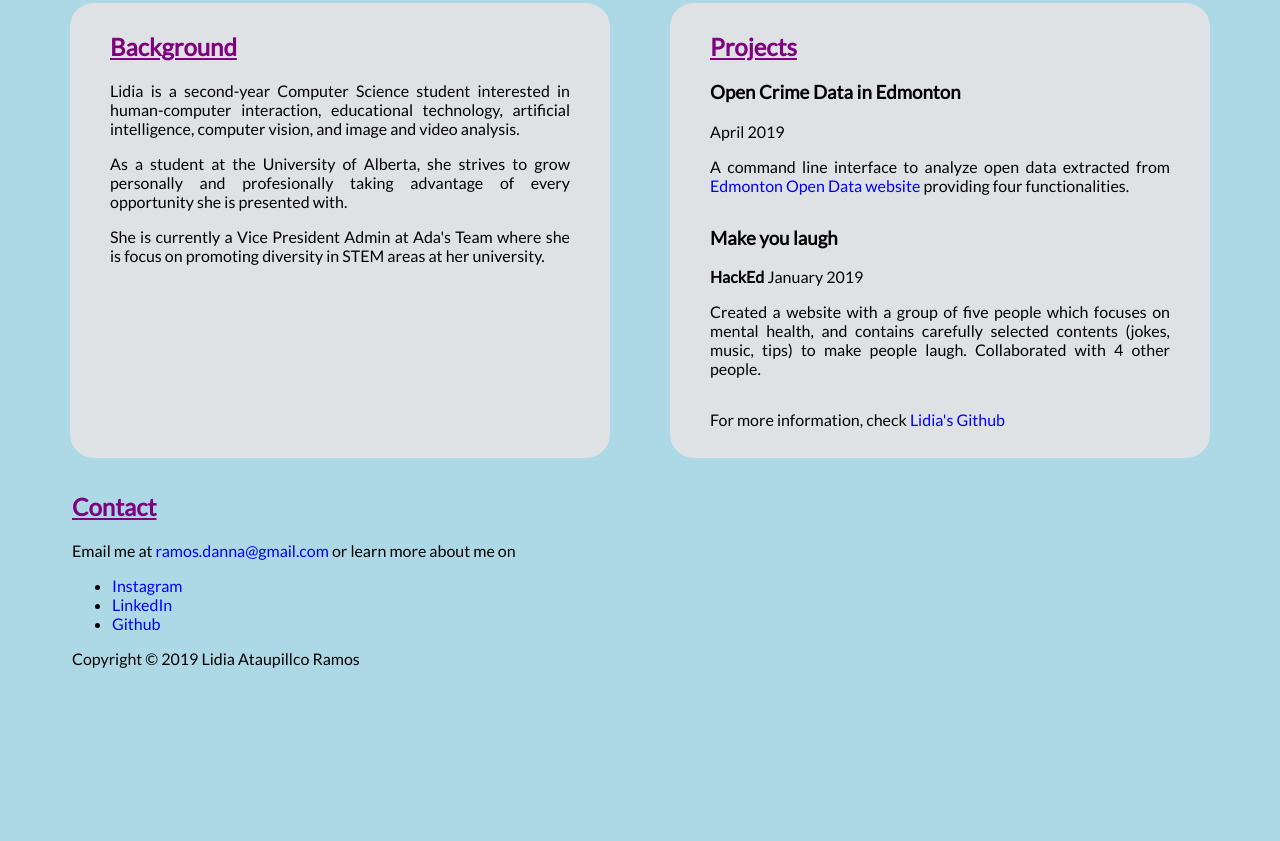
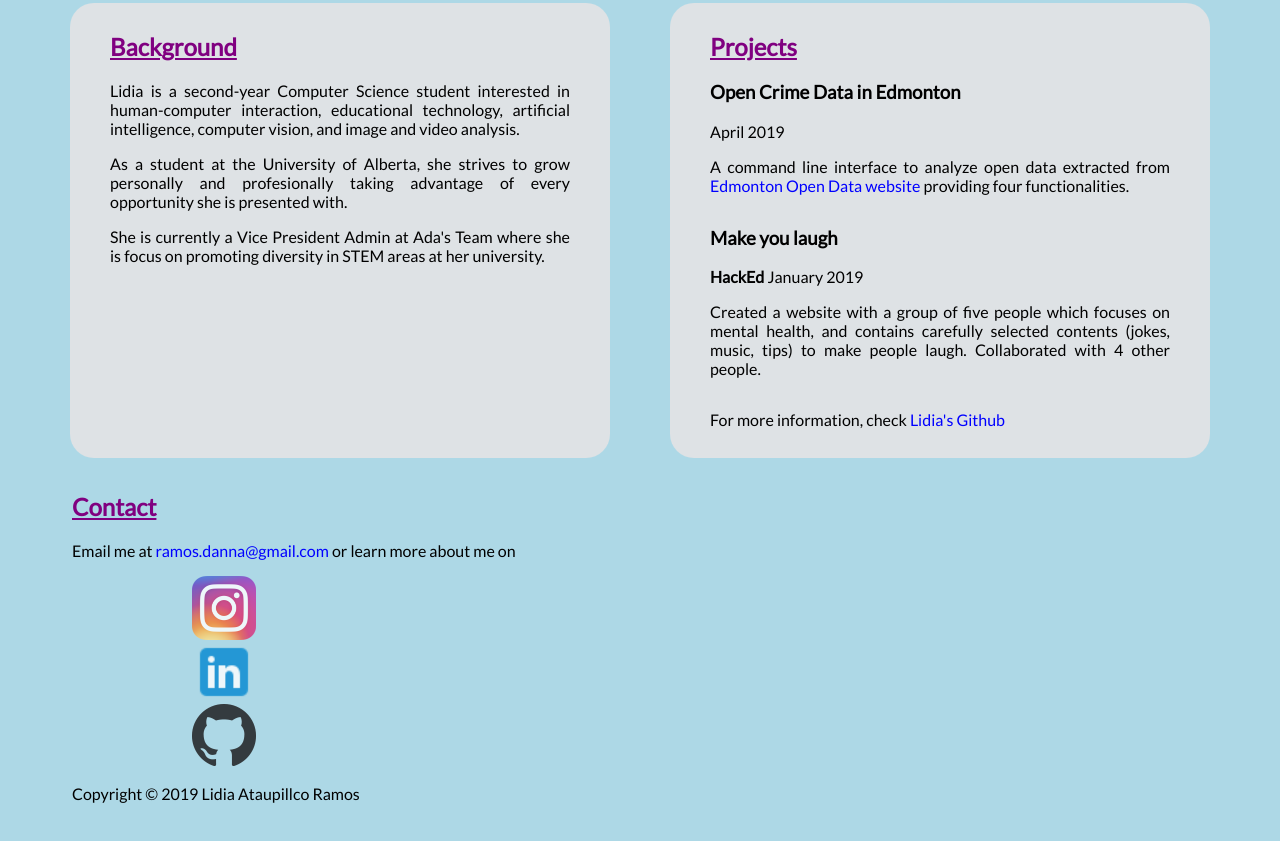
Before and after one commit to dalidia/Personal_website, a plain HTML site: page index.html in a window 1280 px wide. Shown: the part 509-1350 px from the top of the page. Before the commit the page ends 1217 px from the top, so only its background shows below. Drawn offline with Linux system fonts and the light colour scheme.

Commit message:
forgot to add styles.css to the commits

```diff
--- a/styles.css
+++ b/styles.css
@@ -62,6 +62,33 @@ a:hover {
 
 .nav .name {
 	display:none;
+}
+
+.social-list {
+	list-style-type:none;
+}
+
+.social-media {
+	display: inline-block;
+	text-indent: -99999px;
+	margin-left:5em;
+	width:4em;
+	height:4em;
+	background-size:4em 4em;
+	opacity:.8;
+	transition: all .25s;
+}
+
+.instagram {
+	background-image:url(images/Instagram_icon.png);
+}
+
+.linkedin {
+	background-image:url(images/linkedin_icon.png);
+}
+
+.github {
+	background-image:url(images/github_icon.png);
 }
 
 .nav li {
```
